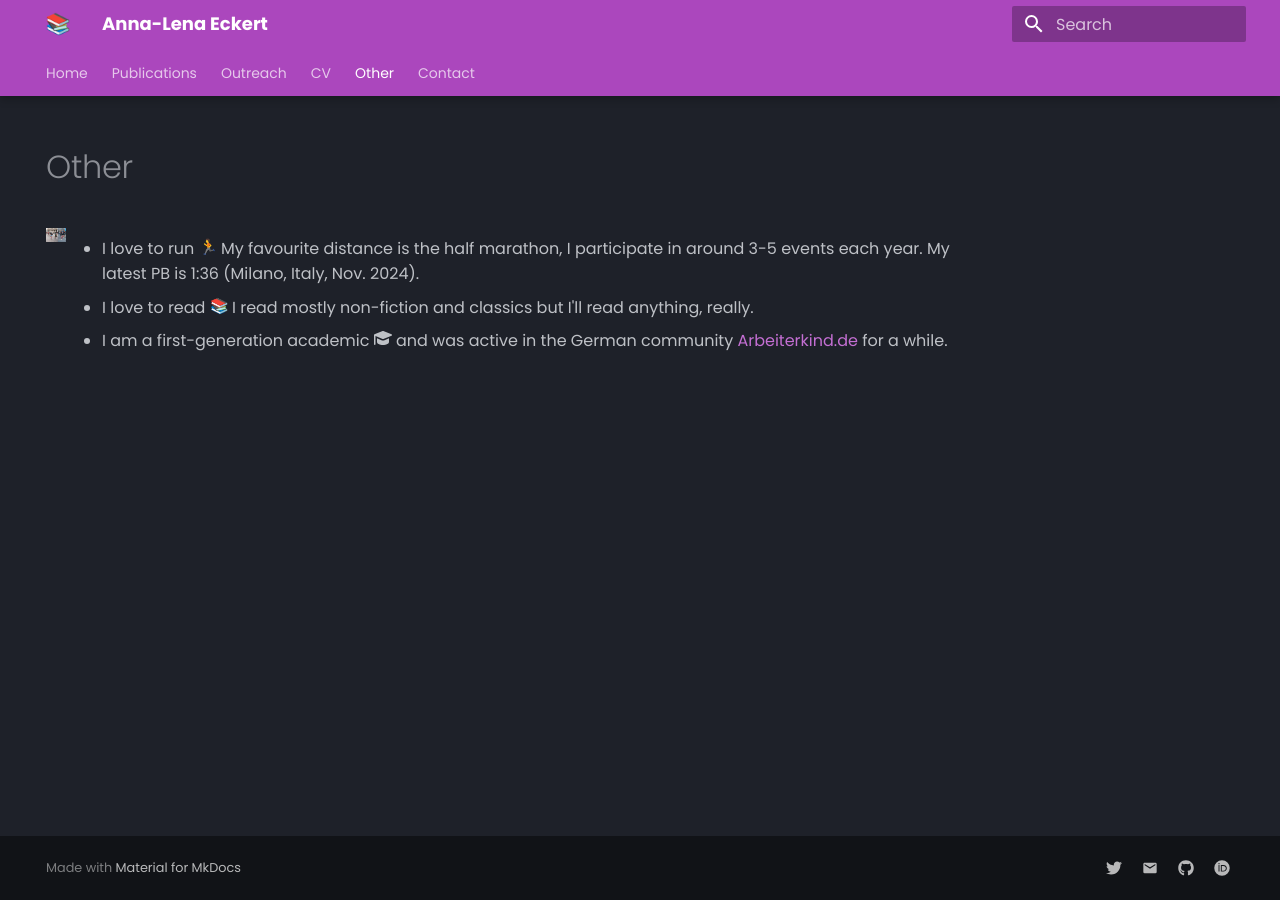
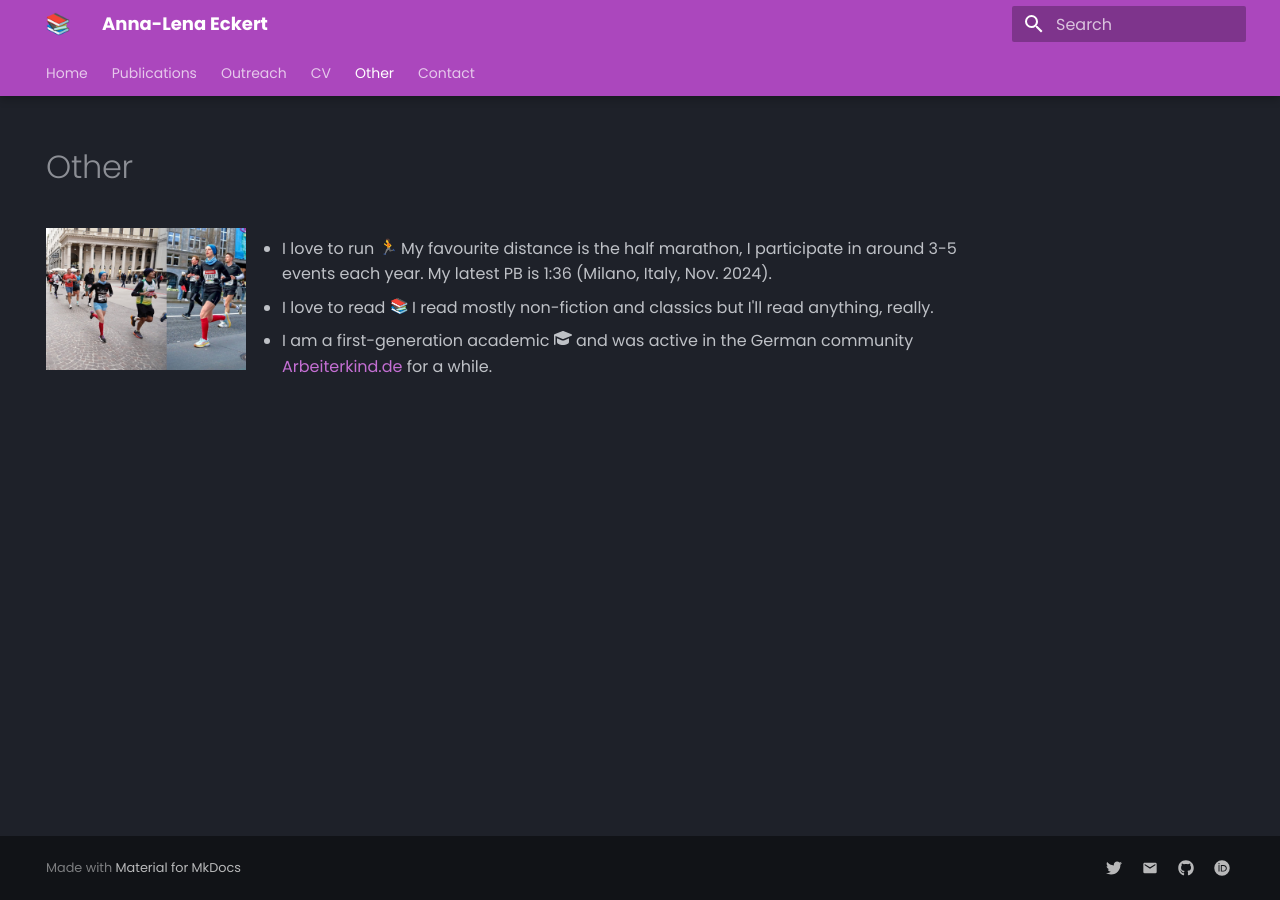
Before and after one commit to Eckertal/personal-website, an MkDocs documentation site: the page built from docs/other.md, in a window 1280 px wide. Built offline with MkDocs 1.6.1 and Material for MkDocs 9.7.7, drawn with Linux system fonts in a browser that asks for light colours; emoji names are drawn with the system emoji font.

Commit message:
make pic larger

```diff
--- a/docs/other.md
+++ b/docs/other.md
@@ -3,7 +3,7 @@
     - navigation
 ---
 
-![eckert](assets/images/running_pics.jpg){: align=left width=20}
+![eckert](assets/images/running_pics.jpg){: align=left width=200}
 
 - I love to run :runner: My favourite distance is the half marathon, I participate in around 3-5 events each year. My latest PB is 1:36 (Milano, Italy, Nov. 2024).
 
```
